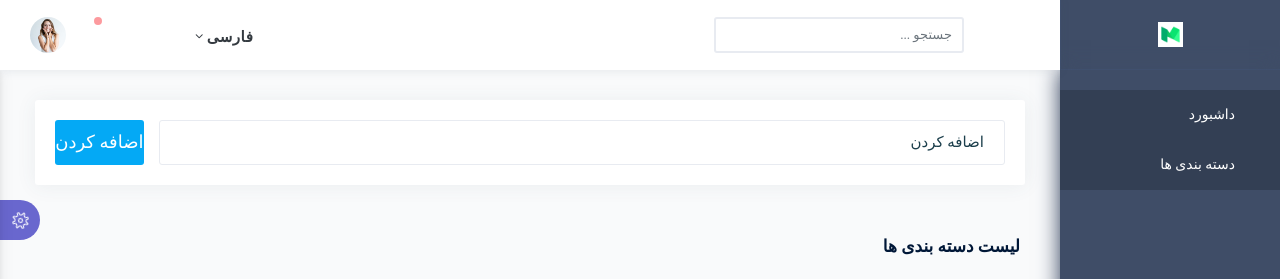
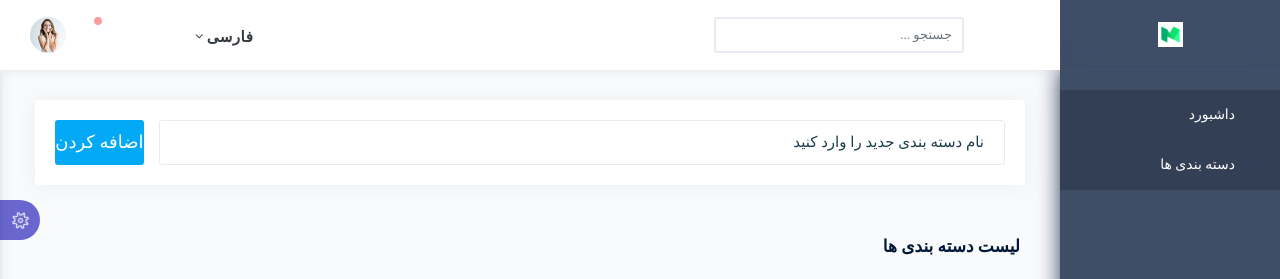
Before and after one commit to hamed-zeidabadi/CMS_PHP, a PHP site: page /admin/category.php in a window 1280 px wide. Shown: the top 279 px of the page. Run offline with PHP 8.4, Linux system fonts and the light colour scheme; data that the repository does not hold is empty; some libraries are stand-ins or nearby versions; some web fonts are replaced.

Commit message:
Add essential files that were deleted

```diff
--- a/admin/category.php
+++ b/admin/category.php
@@ -1,10 +1,6 @@
-<!doctype html>
-<html lang="en">
-
-
 <!-- Mirrored from motrila.iranneginhotel.ir/blank.html by HTTrack Website Copier/3.x [XR&CO'2014], Mon, 02 Dec 2019 09:33:29 GMT -->
 
-<?php require_once 'head.php'  ?>
+<?php require 'head.php'  ?>
 
 
 <body>
@@ -79,34 +75,35 @@
             <div class="main-content">
                 <div class="container-fluid">
 
-
-
-
-
-
-
                     <div class="col-12 box-margin">
                         <div class="card">
                             <div class="card-body">
                                 <div class="widgets-todo-list-area">
-                                    <form id="form-add-todo" class="form-add-todo d-flex">
-                                        <input type="text" id="new-todo-item" class="new-todo-item" name="todo" placeholder="اضافه کردن">
-                                        <input type="submit" id="add-todo-item" class="add-todo-item" value="اضافه کردن">
+                                    <?php
+
+                                    if (isset($_POST['add_cat_btn'])) {
+                                        echo var_dump($_POST);
+                                    }
+
+                                    // $sql_add_cat = "INSERT INTO categories_tbl(category) VALUE category == {''}     "
+
+                                    ?>
+
+                                    <form action="category.php" method="post" id="form-add-todo" class="form-add-todo d-flex">
+                                        <input type="text" id="new-todo-item" class="new-todo-item" name="add_cat" placeholder="نام دسته بندی جدید را وارد کنید">
+                                        <input type="submit" id="add-todo-item" class="add-todo-item" name="add_cat_btn" value="اضافه کردن" form="form-add-todo">
                                     </form>
                                 </div>
                             </div>
                         </div>
                     </div>
 
+
                     <div class="card-body">
                         <h4 class="card-title">لیست دسته بندی ها</h4>
                         <!-- Table with outer spacing -->
                         <div class="table-responsive">
                             <table class="table">
-
-
-
-
 
 
                                 <thead>
@@ -128,10 +125,6 @@
                                         $category_name = $row['category'];
                                     ?>
 
-
-
-
-
                                         <td><?php echo $category_id ?></td>
                                         <td><?php echo $category_name ?></td>
                                         <td><a href="#"><i class="zmdi zmdi-delete btn btn-danger btn-circle"></i></a></td>
@@ -143,10 +136,6 @@
 
                                     ?>
 
-
-
-
-
                                 </tbody>
                             </table>
                         </div>
@@ -156,7 +145,7 @@
         </div>
     </div>
 
-    <!-- ======================================
+    <!-- ======================================o
 ********* Page Wrapper Area End ***********
 ======================================= -->
 
--- a/admin/head.php
+++ b/admin/head.php
@@ -1,10 +1,13 @@
- <?php require_once 'includes/db.php' ?>
+      <?php include_once 'includes/db.php' ?>
+
+      <!doctype html>
+      <html lang="fa">
 
       <head>
           <meta charset="UTF-8">
+          <meta name="viewport" content="width=device-width, initial-scale=1.0">
           <meta name="description" content="">
           <meta http-equiv="X-UA-Compatible" content="IE=edge">
-     <meta name="viewport" content="width=device-width, initial-scale=1, shrink-to-fit=no">
           <!-- Title -->
           <title>پنل مدیریت</title>
 
@@ -12,9 +15,11 @@
           <link rel="icon" href="img/core-img/favicon.png">
 
           <!-- These plugins only need for the run this page -->
-     <link rel="stylesheet" href="css/default-assets/notification.css">
+          <link type="text/css" rel="stylesheet" href="css/default-assets/notification.css">
+          <link type="text/css" rel="stylesheet" href="style.css">
+          <link type="text/css" rel="stylesheet" href="css/font-awesome.min.css">
+          <link type="text/css" rel="stylesheet" href="css/jquery-ui.min.css">
+          <link type="text/css" rel="stylesheet" href="css/material-design-iconic-font.min.css">
 
-     <link rel="stylesheet" href="style.css">
-     <link rel="stylesheet" href="css/material-design-iconic-font.min.css">
 
       </head>
--- a/admin/index.php
+++ b/admin/index.php
@@ -1,9 +1,3 @@
-<!doctype html>
-<html lang="en">
-
-
-<!-- Mirrored from motrila.iranneginhotel.ir/blank.html by HTTrack Website Copier/3.x [XR&CO'2014], Mon, 02 Dec 2019 09:33:29 GMT -->
-
 <?php require_once 'head.php'  ?>
 
 <body>
```
Also changed, not shown: 3 other files. Lines whose indentation alone changed are shown as unchanged.
